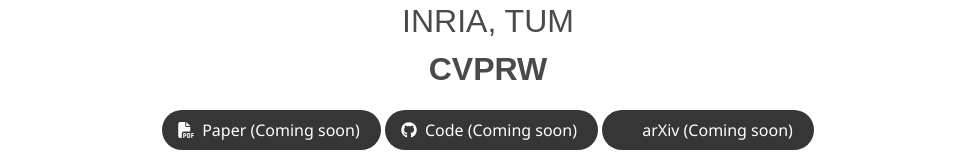
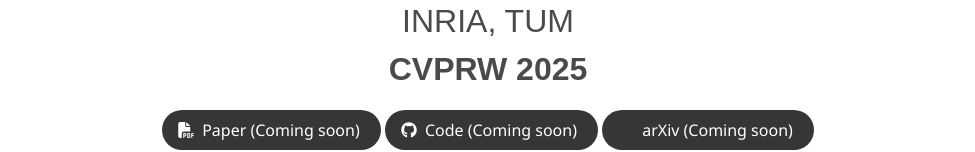
Before and after one commit to Shubhendu-Jena/SparSplat, a plain HTML site: page index.html in a window 1280 px wide. Shown: the part 285-437 px from the top of the page, without its empty margins (152-1127 px from the left). Drawn offline with nearby package versions, Linux system fonts and the light colour scheme; some icons are missing; a web font is replaced by a local one.

Commit message:
Update index.html

```diff
--- a/index.html
+++ b/index.html
@@ -65,7 +65,7 @@
                   </div>
 
                   <div class="is-size-3 publication-authors">
-                    <span class="author-block">INRIA, TUM<br><b>CVPRW</b></span>
+                    <span class="author-block">INRIA, TUM<br><b>CVPRW 2025</b></span>
                     <!-- <span class="eql-cntrb"><small><br><sup>*</sup>Indicates Equal Contribution</small></span> -->
                   </div>
 
```
